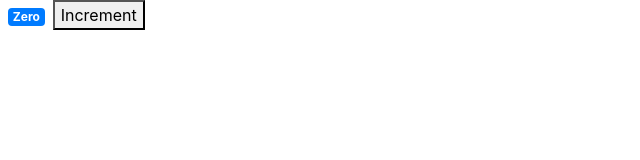
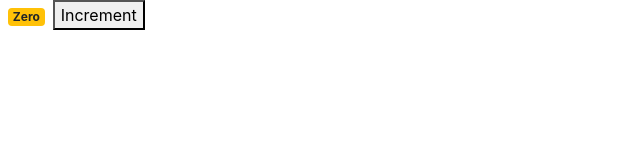
Before and after one commit to cptroykeith/counter-app, a React (Create React App) app in the folder counter-app/: page / in a window 1280 px wide. Shown: the top 160 px of the page, without its empty margins (0-640 px from the left). Built offline with nearby package versions, Linux system fonts and the light colour scheme.

Commit message:
rendering classes dynamically

```diff
--- a/counter-app/src/components/counter.jsx
+++ b/counter-app/src/components/counter.jsx
@@ -4,12 +4,19 @@
         count: 0
     };
     render() {
+
         return (
             <div>
-                <span className="badge badge-primary m-2">{this.formatCount()}</span>
+                <span className={this.getBadgeClasses()}>{this.formatCount()}</span>
                 <button classsName="btn btn-secondary btn-sm">Increment</button>
             </div>
         );
+    }
+
+    getBadgeClasses() {
+        let classes = "badge m-2 badge-";
+        classes += this.state.count === 0 ? "warning" : "primary";
+        return classes;
     }
 
     formatCount(){
```
